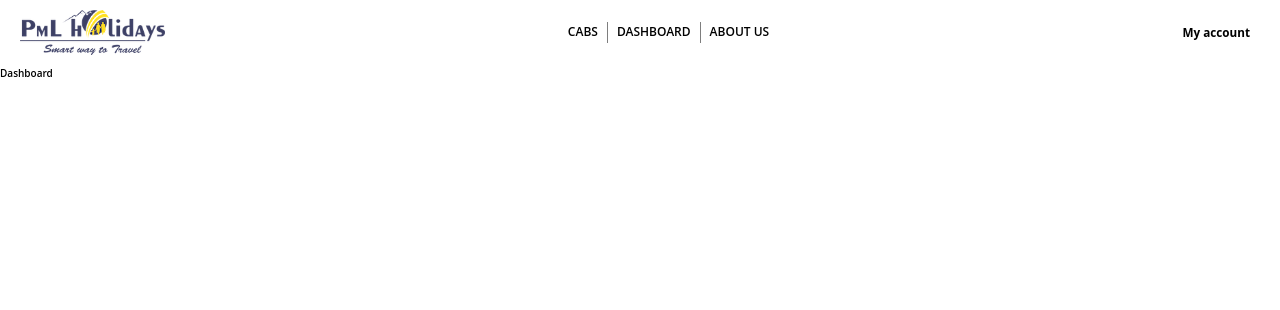
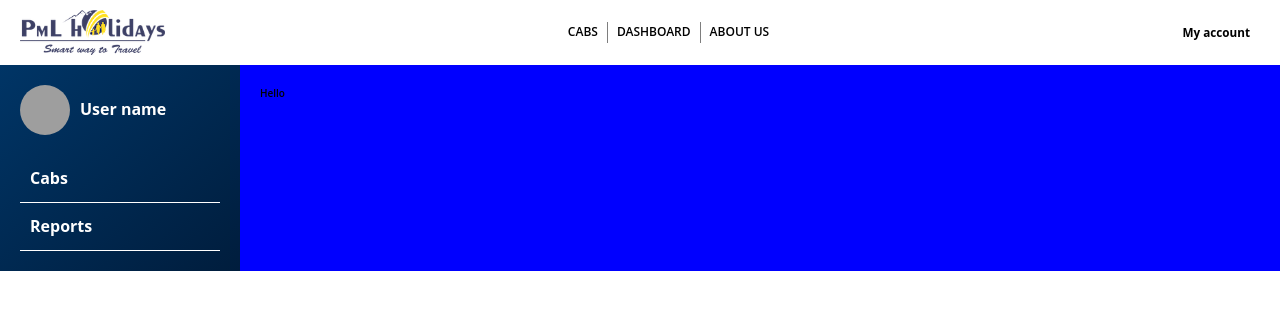
Before and after one commit to hectorg2211/Cab-App, a React (Create React App) app: page /dashboard in a window 1280 px wide. Shown: the top 310 px of the page. Built offline with nearby package versions, Linux system fonts and the light colour scheme; grey boxes are pictures that could not be loaded.

Commit message:
Added dashboard navbar

```diff
--- a/src/components/DashboardScreen.js
+++ b/src/components/DashboardScreen.js
@@ -1,7 +1,32 @@
 import React from "react";
+import { Link } from "react-router-dom";
 
 const DashboardScreen = () => {
-  return <div>Dashboard</div>;
+  return (
+    <div className="dashboard">
+      <div className="navbar">
+        <div className="navbar__info">
+          <div className="navbar__image">
+            <img
+              src="https://images.unsplash.com/photo-1604004555489-723a93d6ce74?ixlib=rb-1.2.1&ixid=MnwxMjA3fDB8MHxwaG90by1wYWdlfHx8fGVufDB8fHx8&auto=format&fit=crop&w=387&q=80"
+              alt="user"
+            />
+          </div>
+          <h3 className="h3 h3--2">User name</h3>
+        </div>
+
+        <div className="navbar__container">
+          <Link to="/cabs">
+            <h3 className="h3 h3--2">Cabs</h3>
+          </Link>
+          <Link to="/cabs">
+            <h3 className="h3 h3--2">Reports</h3>
+          </Link>
+        </div>
+      </div>
+      <div className="data">Hello</div>
+    </div>
+  );
 };
 
 export default DashboardScreen;
--- a/src/scss/App.scss
+++ b/src/scss/App.scss
@@ -18,5 +18,8 @@
 @import "./layout/why.scss";
 @import "./layout/rates.scss";
 @import "./layout/footer";
+@import "./layout/dashboardNav";
+@import "./layout/dashboardData";
 
 @import "./pages/cabsScreen";
+@import "./pages/dashboard";
--- a/src/scss/base/_base.scss
+++ b/src/scss/base/_base.scss
@@ -23,3 +23,7 @@ html {
 body {
   box-sizing: border-box;
 }
+
+a {
+  text-decoration: none;
+}
--- a/src/scss/base/_typography.scss
+++ b/src/scss/base/_typography.scss
@@ -30,6 +30,10 @@ body {
   &--1 {
     color: $color-secondary;
   }
+
+  &--2 {
+    color: $color-white;
+  }
 }
 
 .p {
--- /dev/null
+++ b/src/scss/layout/_dashboardData.scss
@@ -0,0 +1,4 @@
+.data {
+  flex: 5;
+  background: blue;
+}
--- /dev/null
+++ b/src/scss/layout/_dashboardNav.scss
@@ -0,0 +1,53 @@
+.navbar {
+  flex: 1;
+  background: linear-gradient(
+    to bottom right,
+    $color-primary,
+    $color-primary-dark
+  );
+  height: 100%;
+
+  &__info {
+    display: flex;
+    align-items: center;
+    gap: 10px;
+  }
+
+  &__image {
+    border-radius: 50rem;
+    overflow: hidden;
+    width: 50px;
+    height: 50px;
+
+    img {
+      position: relative;
+      width: 100%;
+      height: 100%;
+      object-fit: cover;
+    }
+  }
+
+  &__container {
+    display: flex;
+    flex-direction: column;
+    margin-top: 20px;
+
+    a {
+      padding: 10px;
+      border-bottom: 1px solid $color-white;
+      transition: all 0.2s;
+
+      h3 {
+        transition: all 0.2s;
+      }
+
+      &:hover h3 {
+        color: $color-secondary;
+      }
+
+      &:hover {
+        border-bottom: 1px solid $color-secondary;
+      }
+    }
+  }
+}
--- /dev/null
+++ b/src/scss/pages/_dashboard.scss
@@ -0,0 +1,8 @@
+.dashboard {
+  display: flex;
+  height: 100%;
+
+  & > div {
+    padding: 20px;
+  }
+}
```
